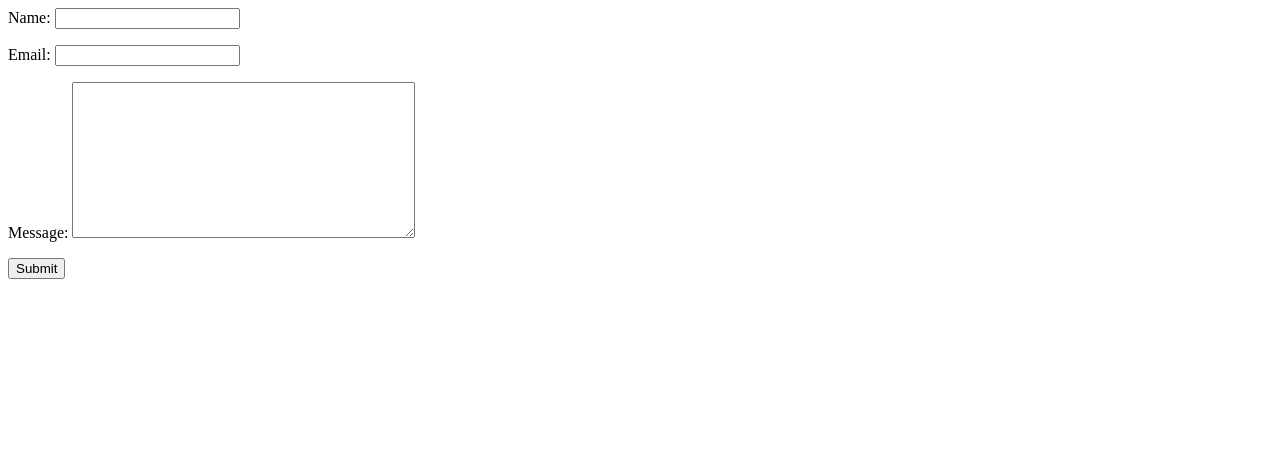
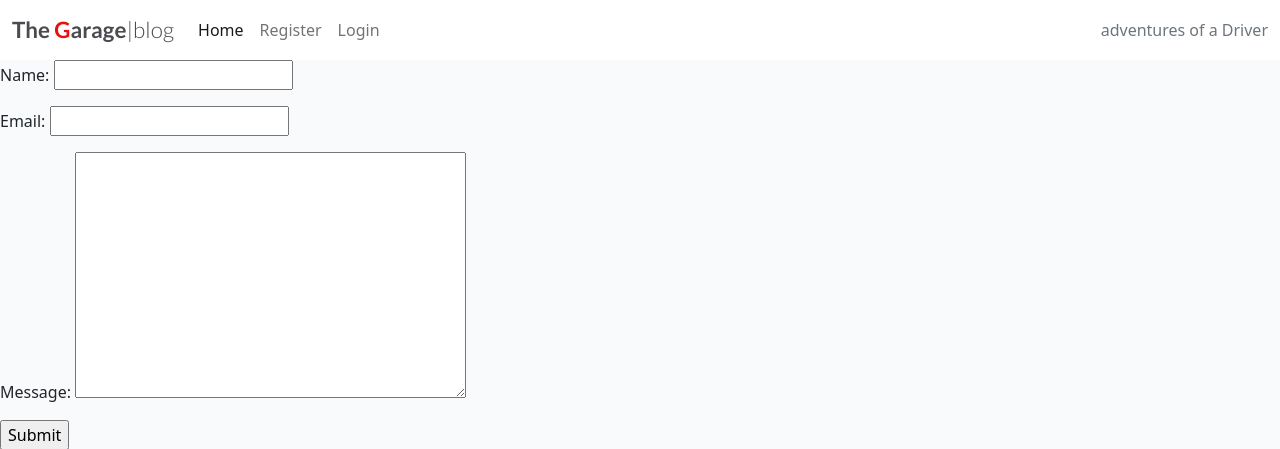
Before and after one commit to ian-IBCIRL/IB-PP4-MVP, a Django app: page /post_vehicle_view/ in a window 1280 px wide. Shown: the top 449 px of the page. Run offline with Django 3.2, Linux system fonts and the light colour scheme; some libraries are stand-ins or nearby versions.

Commit message:
adjusted add item menu flow and form

```diff
--- a/templates/PostVehicleForm.html
+++ b/templates/PostVehicleForm.html
@@ -1,5 +1,13 @@
+{% extends 'base.html' %}
+{% load static %}
+{% block content %}
+
+{% load crispy_forms_tags %}
+
 <form method="post">
     {% csrf_token %}
     {{ form.as_p }}
     <input type="submit" value="Submit">
   </form>
+
+  {% endblock content %}
--- a/templates/base.html
+++ b/templates/base.html
@@ -50,16 +50,24 @@
                         <a class="nav-link active" aria-current="page" href="{% url 'home' %}">Home</a>
                     </li>
                     {% if user.is_authenticated %}
-
+                    <li class="nav-item">
+                        <a class="nav-link text-red" href="{% url 'home' %}">List</a>
+                    </li>
+                    <li class="nav-item">
+                        <a class="nav-link text-red" href="{% url 'post_vehicle_view' %}">Add</a>
+                    </li>
+                    <li class="nav-item">
+                        <a class="nav-link text-red" href="{% url 'post_vehicle_view' %}">Search</a>
+                    </li>
                     <li class="nav-item dropdown">
                         <a class="nav-link dropdown-toggle " href="{% url 'home' %}" role="button"
                             data-toggle="dropdown" aria-expanded="false">
                             Vehicles
                         </a>
                         <div class="dropdown-menu bg-dark">
-                            <a class="dropdown-item text-white" href="{% url 'home' %}">List</a>
-                            <a class="dropdown-item text-white" href="{% url 'post_vehicle_view' %}">Add</a>
-                            <a class="dropdown-item text-white" href="{% url 'post_vehicle_view' %}">Search</a>
+                            <a class="dropdown-item text-red" href="{% url 'home' %}">List</a>
+                            <a class="dropdown-item text-red" href="{% url 'post_vehicle_view' %}">Add</a>
+                            <a class="dropdown-item text-red" href="{% url 'post_vehicle_view' %}">Search</a>
                             <!--<a class="dropdown-item text-white" href="#">Something else here</a>
                           <a class="dropdown-item text-white" href="#">Something else here</a> -->
                         </div>
```
